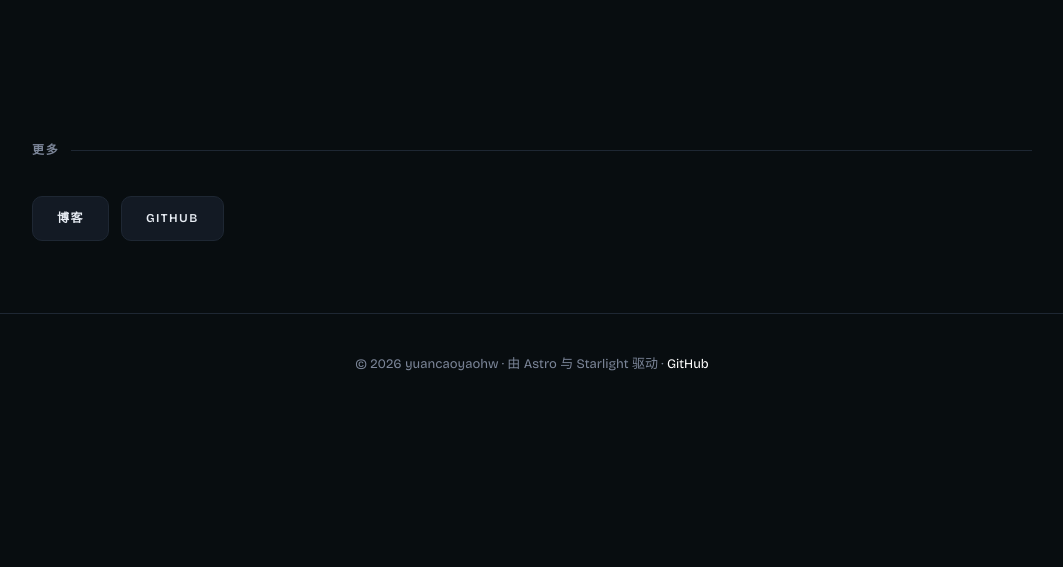
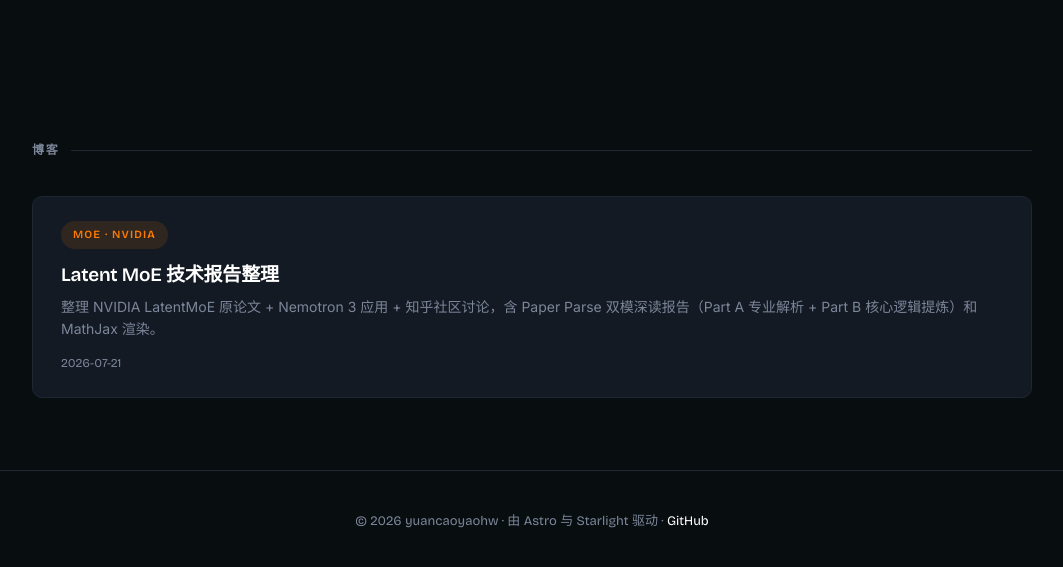
Before and after one commit to yuancaoyaoHW/yuancaoyaohw.github.io, an Astro site: page / in a window 1280 px wide. Shown: the part 893-1460 px from the top of the page, without its empty margins (108-1171 px from the left). Before the commit the page ends 1308 px from the top, so only its background shows below. Built offline with nearby package versions, Linux system fonts and the light colour scheme; Astro itself is replaced by a stand-in of ours.

Commit message:
Show blog posts as cards on homepage; move GitHub to nav only

```diff
--- a/src/pages/index.astro
+++ b/src/pages/index.astro
@@ -14,9 +14,14 @@ const books = [
   },
 ];
 
-const links = [
-  { label: '博客', href: '/blog/' },
-  { label: 'GitHub', href: 'https://github.com/yuancaoyaoHW' },
+const blogPosts = [
+  {
+    title: 'Latent MoE 技术报告整理',
+    href: '/blog/latent-moe/',
+    description: '整理 NVIDIA LatentMoE 原论文 + Nemotron 3 应用 + 知乎社区讨论，含 Paper Parse 双模深读报告（Part A 专业解析 + Part B 核心逻辑提炼）和 MathJax 渲染。',
+    tag: 'MoE · NVIDIA',
+    date: '2026-07-21',
+  },
 ];
 ---
 
@@ -314,34 +319,67 @@ const links = [
       .book-card:hover .go svg { transform: translateX(4px); }
       .book-card:hover .go { color: var(--orange); }
 
-      /* —— More（链接区）—— */
-      .link-row {
+      /* —— Blog posts —— */
+      .post-list {
         display: flex;
-        flex-wrap: wrap;
-        gap: 12px;
+        flex-direction: column;
+        gap: 14px;
       }
 
-      .link-row a {
-        display: inline-flex;
-        align-items: center;
-        padding: 12px 24px;
+      .post-card {
+        display: flex;
+        flex-direction: column;
+        padding: 24px 28px;
         border: 1px solid var(--border);
         border-radius: var(--radius);
+        background: var(--panel);
+        transition: border-color 0.25s ease, background 0.25s ease, transform 0.25s ease;
+      }
+
+      .post-card:hover {
+        transform: translateY(-2px);
+        border-color: var(--border-hover);
+        background: var(--panel-hover);
+      }
+
+      .post-card .tag {
+        align-self: flex-start;
+        font-family: var(--font-display);
+        font-size: 11px;
+        font-weight: 600;
+        text-transform: uppercase;
+        letter-spacing: 0.1em;
+        color: var(--orange);
+        background: var(--orange-soft);
+        padding: 5px 12px;
+        border-radius: 999px;
+        margin-bottom: 14px;
+      }
+
+      .post-card strong {
+        font-family: var(--font-display);
+        font-size: 19px;
+        font-weight: 600;
+        line-height: 1.25;
+        letter-spacing: -0.01em;
+        color: var(--white);
+      }
+
+      .post-card .description {
+        margin-top: 10px;
+        color: var(--text-muted);
+        font-size: 14px;
+        line-height: 1.55;
+      }
+
+      .post-card .date {
+        margin-top: 14px;
         font-family: var(--font-display);
         font-size: 12px;
-        font-weight: 600;
-        text-transform: uppercase;
-        letter-spacing: 0.12em;
-        color: var(--text);
-        background: var(--panel);
-        transition: border-color 0.2s, background 0.2s, color 0.2s;
+        color: var(--text-muted);
       }
 
-      .link-row a:hover {
-        border-color: var(--orange);
-        background: var(--orange-soft);
-        color: var(--orange);
-      }
+      .post-card:hover strong { color: var(--orange); }
 
       /* —— Footer —— */
       footer {
@@ -378,7 +416,7 @@ const links = [
         <a href="/" class="brand">yuancaoyaohw</a>
         <div class="nav-links">
           <a href="#books">电子书</a>
-          <a href="#more">更多</a>
+          <a href="#posts">博客</a>
           <a href="https://github.com/yuancaoyaoHW" class="cta">GitHub</a>
         </div>
       </nav>
@@ -414,12 +452,21 @@ const links = [
         </div>
       </section>
 
-      <!-- More -->
-      <section class="section" id="more">
+      <!-- Blog Posts -->
+      <section class="section" id="posts">
         <div class="section-inner">
-          <p class="section-label">更多</p>
-          <div class="link-row">
-            {links.map((l) => <a href={l.href}>{l.label}</a>)}
+          <p class="section-label">博客</p>
+          <div class="post-list">
+            {
+              blogPosts.map((post) => (
+                <a class="post-card" href={post.href}>
+                  <span class="tag">{post.tag}</span>
+                  <strong>{post.title}</strong>
+                  <span class="description">{post.description}</span>
+                  <span class="date">{post.date}</span>
+                </a>
+              ))
+            }
           </div>
         </div>
       </section>
```
